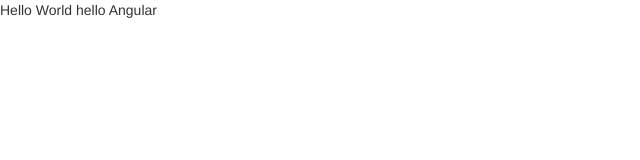
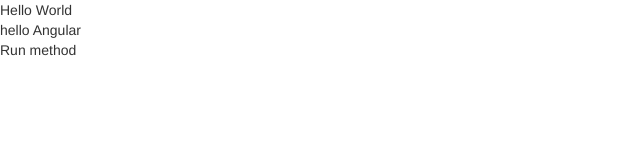
Before and after one commit to toMauro/AngularSkeletons, a website: page app/index.html in a window 1280 px wide. Shown: the whole page, without its empty margins (0-640 px from the left). Drawn offline with nearby package versions, Linux system fonts and the light colour scheme.

Commit message:
run function test

```diff
--- a/app/index.html
+++ b/app/index.html
@@ -18,9 +18,9 @@
   <div class="view-container">
     <div ng-view class="view-frame"  ng-controller="mainController">
 
-      Hello World
-      {{test}}
-
+      Hello World <br/>
+      {{test}} <br/>
+      {{running}}
     </div>
   </div>
 
--- a/app/js/controllers.js
+++ b/app/js/controllers.js
@@ -1,8 +1,13 @@
 'use strict';
 
 /* Controllers */
-var mainApp = angular.module('mainApp', []);
+var mainApp = angular.module('mainApp', [])
+    .run(['$rootScope','$window',
+           function($rootScope, $window) {
+        $rootScope.running = "Run method"
+    }]);
+
 
 mainApp.controller('mainController', ['$scope', function($scope) {
   $scope.test = "hello Angular";
-}]);
+}])
```
Also changed, not shown: app/js/app.js (line endings or trailing spaces).
